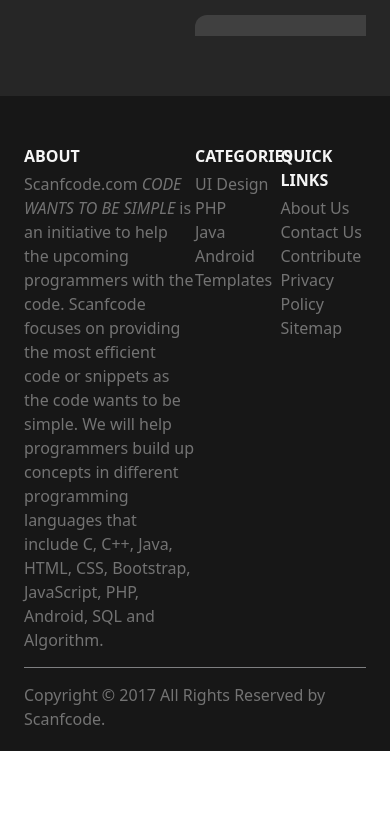
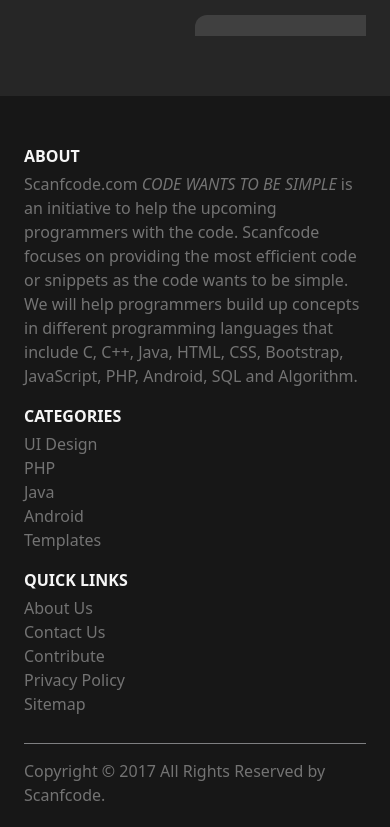
Before and after one commit to Nopalogic/learn-nextjs, a Next.js app: page / in a window 390 px wide. Shown: the part 1780-2607 px from the top of the page. Before the commit the page ends 2531 px from the top, so only its background shows below. Built offline with nearby package versions, Linux system fonts and the light colour scheme.

Commit message:
make footer responsive

```diff
--- a/components/footer/index.js
+++ b/components/footer/index.js
@@ -7,8 +7,8 @@
 	return (
 		<footer className='pt-11 pb-5 px-6 bg-neutral-900 text-neutral-500'>
 			<div className=''>
-				<div className="flex">
-					<div className='w-1/2'>
+				<div className="block lg:flex">
+					<div className='w-full pb-3 lg:w-1/2'>
 						<h6 className='my-1 text-base uppercase font-semibold text-neutral-100'>About</h6>
 						<p className=''>
 							Scanfcode.com <i>CODE WANTS TO BE SIMPLE </i> is an initiative to help the upcoming programmers with the code. Scanfcode focuses on providing the most efficient code or snippets as the
@@ -17,7 +17,7 @@
 						</p>
 					</div>
 
-					<div className='w-1/4'>
+					<div className='w-full pb-3 lg:w-1/4'>
 						<h6 className='my-1 text-base uppercase font-semibold text-neutral-100'>Categories</h6>
 						<div className='flex flex-col'>
 							<Link href="http://scanfcode.com/category/front-end-development/">UI Design</Link>
@@ -28,7 +28,7 @@
 						</div>
 					</div>
 
-					<div className='w-1/4'>
+					<div className='w-full pb-3 lg:w-1/4'>
 						<h6 className='my-1 text-base uppercase font-semibold text-neutral-100'>Quick Links</h6>
 						<div className='flex flex-col'>
 							<Link href="http://scanfcode.com/about/">About Us</Link>
```
